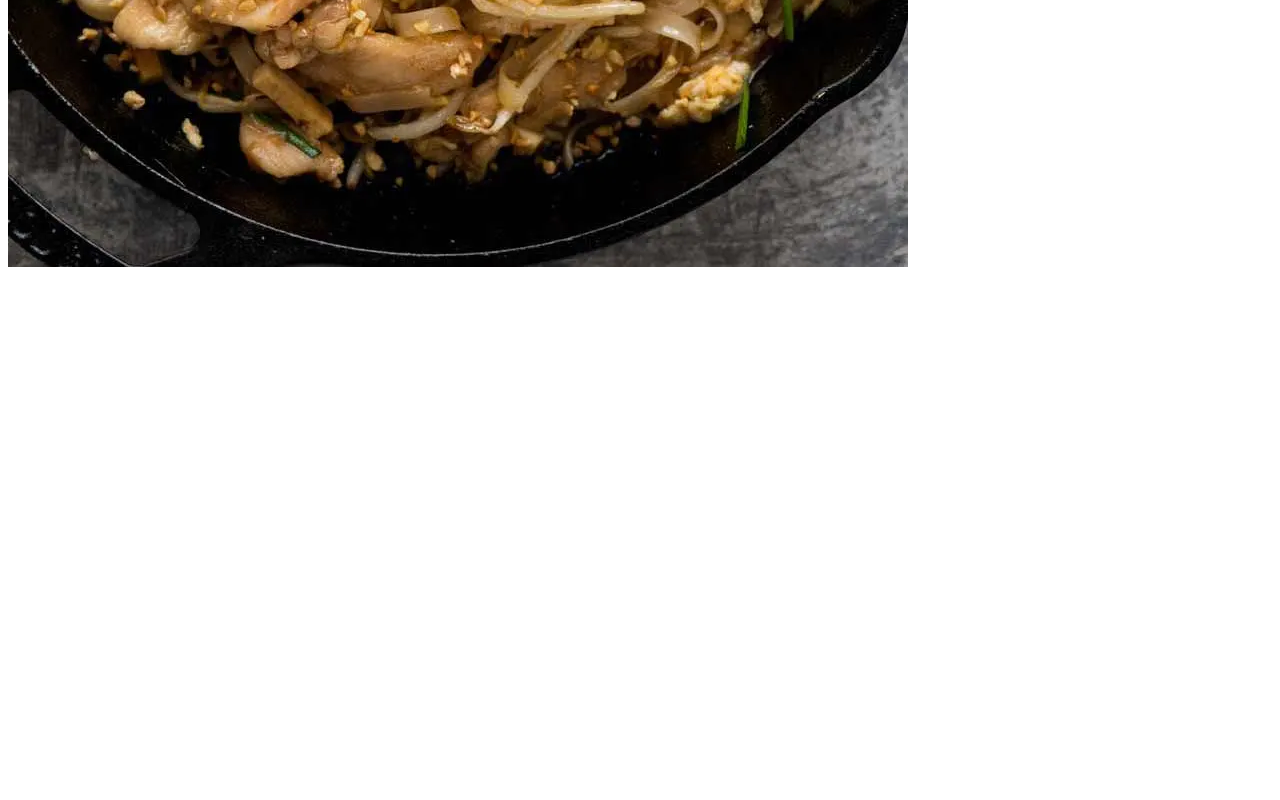
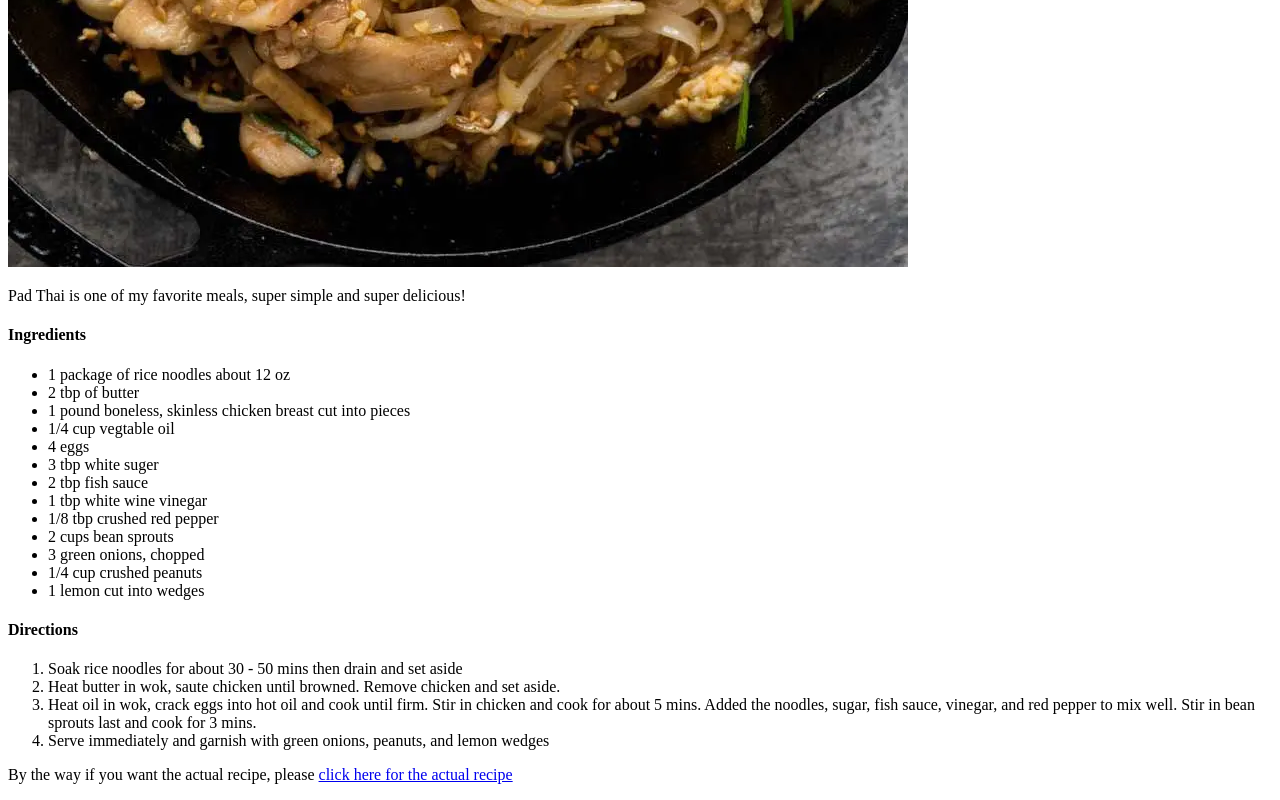
Before and after one commit to drnrbt/recipes, a plain HTML site: page items/padthai.html in a window 1280 px wide. Shown: the part 641-1441 px from the top of the page. Before the commit the page ends 920 px from the top, so only its background shows below. Drawn offline with Linux system fonts and the light colour scheme.

Commit message:
Add recipe content for Pad Thai

```diff
--- a/items/padthai.html
+++ b/items/padthai.html
@@ -8,5 +8,30 @@
 </head>
 <body>
     <img src="../images/padthai.jpg" alt="Image of Pad Thai">
+    <p>Pad Thai is one of my favorite meals, super simple and super delicious!</p>
+    <h4>Ingredients</h4>
+    <ul>
+        <li>1 package of rice noodles about 12 oz</li>
+        <li>2 tbp of butter</li>
+        <li>1 pound boneless, skinless chicken breast cut into pieces</li>
+        <li>1/4 cup vegtable oil</li>
+        <li>4 eggs</li>
+        <li>3 tbp white suger</li>
+        <li>2 tbp fish sauce</li>
+        <li>1 tbp white wine vinegar</li>
+        <li>1/8 tbp crushed red pepper</li>
+        <li>2 cups bean sprouts</li>
+        <li>3 green onions, chopped</li>
+        <li>1/4 cup crushed peanuts</li>
+        <li>1 lemon cut into wedges</li>
+    </ul>
+    <h4>Directions</h4>
+    <ol>
+        <li>Soak rice noodles for about 30 - 50 mins then drain and set aside</li>
+        <li>Heat butter in wok, saute chicken until browned. Remove chicken and set aside. </li>
+        <li>Heat oil in wok, crack eggs into hot oil and cook until firm. Stir in chicken and cook for about 5 mins. Added the noodles, sugar, fish sauce, vinegar, and red pepper to mix well. Stir in bean sprouts last and cook for 3 mins. </li>
+        <li>Serve immediately and garnish with green onions, peanuts, and lemon wedges </li>
+    </ol>
+   <p>By the way if you want the actual recipe, please <a href="https://www.allrecipes.com/recipe/274410/easy-cacio-e-pepe/">click here for the actual recipe</a></p>
 </body>
 </html>
```
